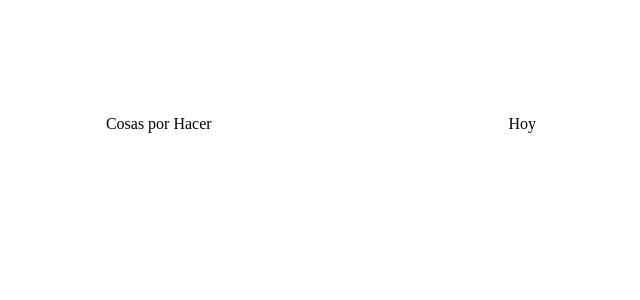
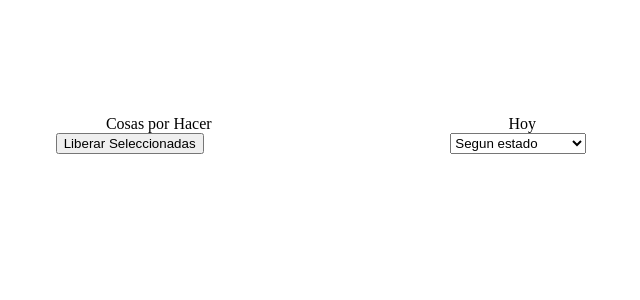
Before and after one commit to nohestmm/TodoList, a React (Create React App) app in the folder todolist-app/: page / in a window 1280 px wide. Shown: the top 300 px of the page, without its empty margins (319-959 px from the left). Built offline with nearby package versions, Linux system fonts and the light colour scheme.

Commit message:
creating menu order

```diff
--- a/todolist-app/src/App.jsx
+++ b/todolist-app/src/App.jsx
@@ -1,13 +1,13 @@
 import React from 'react';
 import './App.css';
 import { BrowserRouter as Router, Route, Switch } from 'react-router-dom';
-import Home from './views/Home.jsx'
+import Todolist from './views/Todolist'
 
 const App = ()=>{
     return(
     <Router>
       <Switch>
-      <Route exact path="/" component= {Home}/>
+      <Route exact path="/" component= {Todolist}/>
           </Switch>
 
 </Router>
--- a/todolist-app/src/views/Home.jsx
+++ /dev/null
@@ -1,16 +0,0 @@
-import React from 'react';
-import './Home.css'
-const Home = () =>{
-    return(
-        <section className = "content-main">
-           <div className = "content-list">
-               <span>Cosas por Hacer</span>
-               <span>Hoy</span>
-               </div>
-
-
-        </section>
-
-    )
-}
-export default Home;
--- a/todolist-app/src/views/Home.css
+++ b/todolist-app/src/views/Todolist.css
@@ -1,10 +1,11 @@
 .content-main{
     display: flex;
-    justify-content: center;
+    flex-direction: column;
+    align-items: center;
     padding-top: 9%;
 }
 
-.content-list{
+.content-titles, .content-options{
     display: flex;
     justify-content: space-evenly;
     width: 80%;
--- /dev/null
+++ b/todolist-app/src/views/Todolist.jsx
@@ -0,0 +1,22 @@
+import React from 'react';
+import './Todolist.css'
+const Todolist = () => {
+    return (
+        <section className="content-main">
+            <div className="content-titles">
+                <span>Cosas por Hacer</span>
+                <span>Hoy</span>
+            </div>
+            <div className="content-options">
+                <button>Liberar Seleccionadas</button>
+                <select name="select" id="select">
+                    <option value="lesstomore">Segun creación</option>
+                    <option value="vencimiento">Segun vencimiento</option>
+                    <option selected value="estado">Segun estado</option>
+                </select>
+            </div>
+        </section>
+
+    )
+}
+export default Todolist;
```
